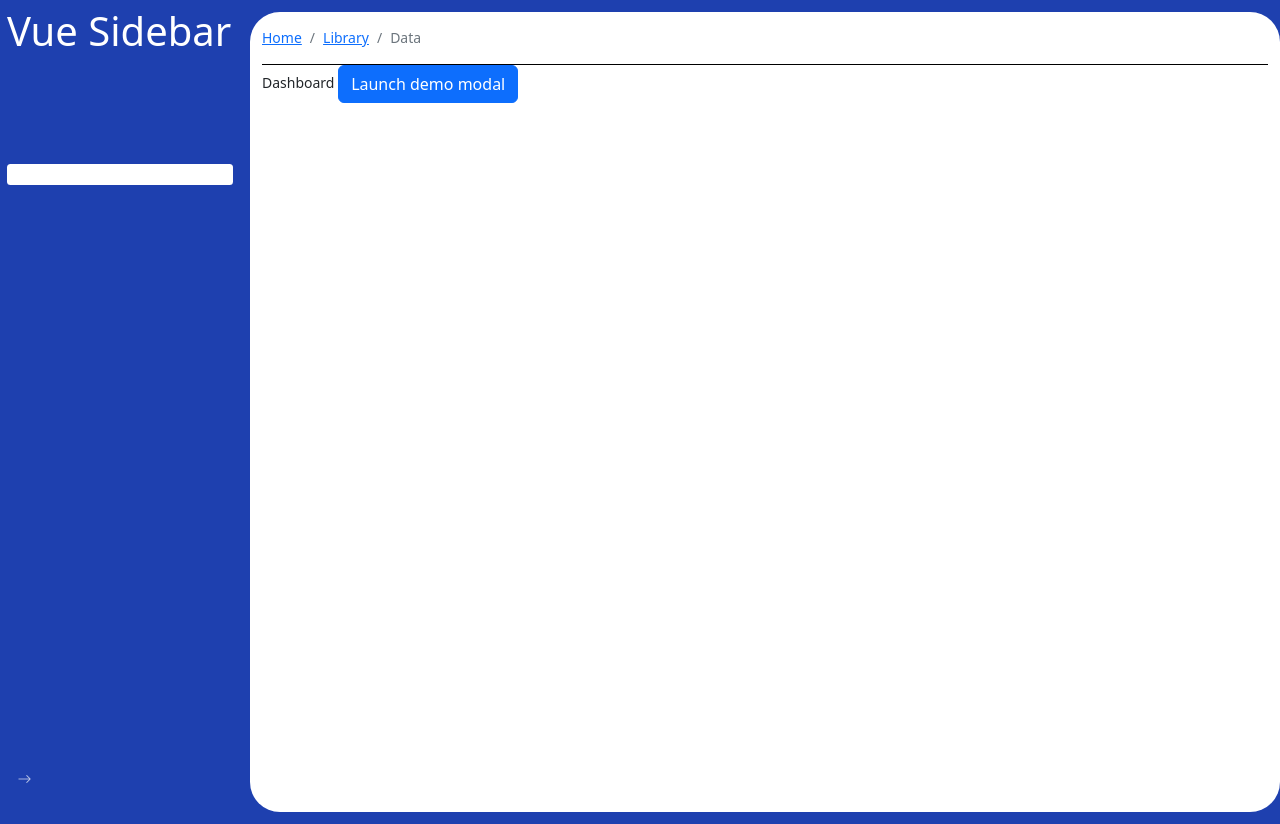
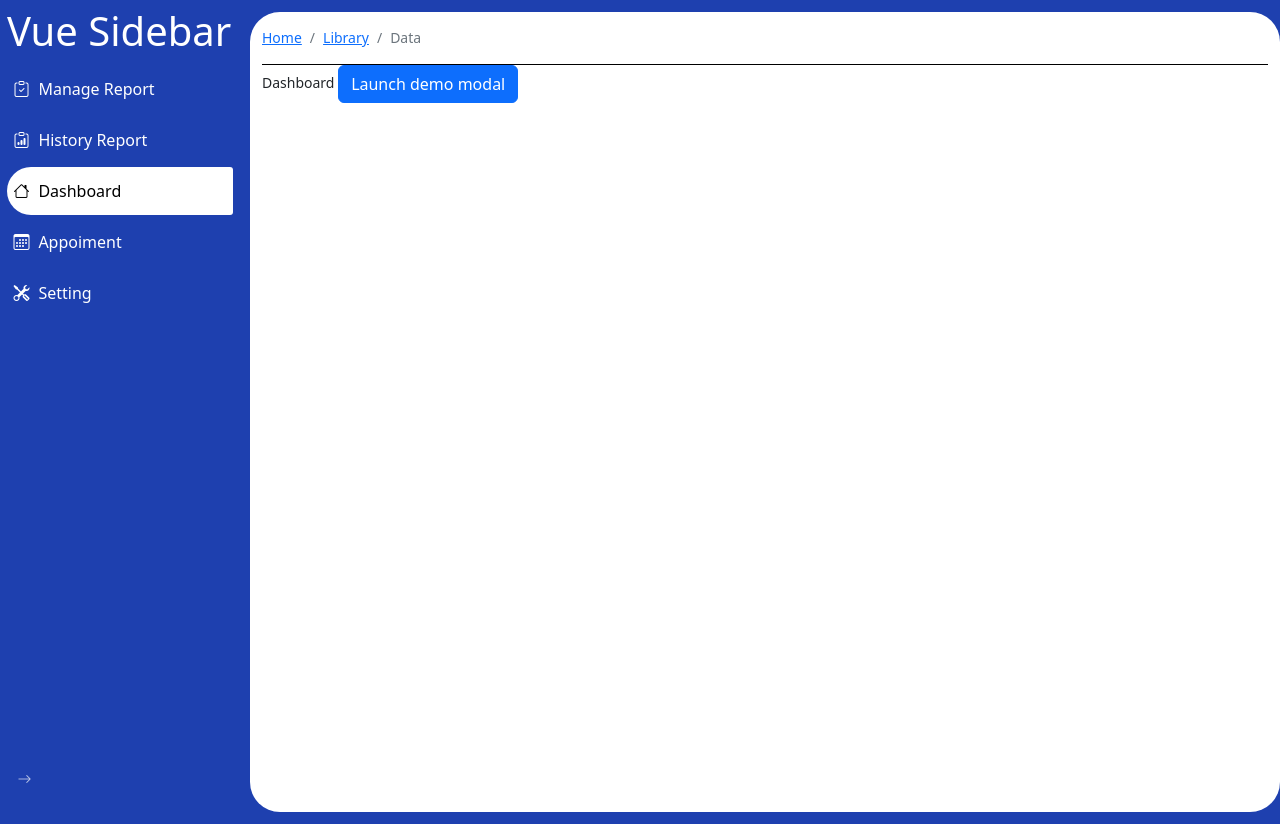
Before and after one commit to dtrinh772/Beauty_Admin, a Vue app: page /dashboard in a window 1280 px wide. Built offline with nearby package versions, Linux system fonts and the light colour scheme.

Commit message:
sidebar name

```diff
--- a/src/assets/main.css
+++ b/src/assets/main.css
@@ -42,7 +42,6 @@ a,
   min-width: 0px;
   flex: 1 1 0%;
   --tw-bg-opacity: 1;
-  /* background-color: rgb(var(--color-slate-100) / var(--tw-bg-opacity)); */
   padding-bottom: 2.5rem;
   background-color: white;
   margin-left: 250px
--- a/src/layout/Layout.vue
+++ b/src/layout/Layout.vue
@@ -1,8 +1,10 @@
 <template>
   <div class="container-fluid main-vdit">
-    <div class="row flex-nowrap">
-      <Sidebar />
-      <div class="col py-3 app-main">
+    <div class="row flex">
+      <div>
+        <Sidebar />
+      </div>
+      <div class="py-3 app-main">
         <Breadcrumb />
         <AppMain />
       </div>
--- a/src/layout/components/Sidebar/Sidebar.vue
+++ b/src/layout/components/Sidebar/Sidebar.vue
@@ -6,7 +6,7 @@
       </span>
       <span v-else>Vue Sidebar</span>
     </h1>
-    <SidebarItem v-for="route in hasChild" :to="route.path" :item="route.name" />
+    <SidebarItem v-for="route in hasChild" :to="route.path" :item="route.name" :icon="route.icon" />
     <span class="collapse-icon" :class="{ 'rotate-180': collapsed }" @click="toggleSidebar">
       <i class="bi bi-arrow-right" />
     </span>
@@ -57,9 +57,6 @@ export default defineComponent({
   display: flex;
   flex-direction: column;
 }
-.sidebar h1 {
-  height: 2.5em;
-}
 .collapse-icon {
   position: absolute;
   bottom: 0;
--- a/src/layout/components/Sidebar/SidebarItem.vue
+++ b/src/layout/components/Sidebar/SidebarItem.vue
@@ -1,9 +1,9 @@
 <template>
-  <router-link v-if="routes" :to="to" class="link" :class="{ active: isActive }" :title="item">
+  <router-link v-if="routes" :to="to" class="link" :class="{ active: isActive }">
     <i class="icon" :class="icon" />
     <transition name="fade">
       <span v-if="!collapsed">
-        <slot />
+        {{ item }}
       </span>
     </transition>
   </router-link>
@@ -17,11 +17,12 @@ import { collapsed } from '../../../store/modules/state'
 export default defineComponent({
   props: {
     to: { type: String, required: true },
-    icon: { type: String, required: false },
+    icon: { required: false },
     item: { required: true }
   },
   setup(props) {
     const routes = ref(props.item)
+    console.log(props.icon)
     const route = useRoute()
     const isActive = computed(() => route.path === props.to)
     return { isActive, collapsed, routes }
@@ -44,11 +45,12 @@ export default defineComponent({
   cursor: pointer;
   position: relative;
   font-weight: 400;
+  font-size: initial;
   user-select: none;
   margin: 0.1em 0;
   padding: 0.4em;
-  border-radius: 0.25em;
-  height: 1.5em;
+  border-radius: 2em 0.25em 0.25em 2em;
+  height: 3em;
   color: white;
   text-decoration: none;
 }
@@ -62,6 +64,5 @@ export default defineComponent({
 .link .icon {
   flex-shrink: 0;
   width: 25px;
-  margin-right: 10px;
 }
 </style>
--- a/src/router/index.ts
+++ b/src/router/index.ts
@@ -26,7 +26,7 @@ const router = createRouter({
           name: 'Dashboard',
           meta: {
             title: 'Dashboard',
-            icon: 'bi-house'
+            icon: 'bi bi-house'
           }
         }
       ]
@@ -40,7 +40,8 @@ const router = createRouter({
           component: () => import('@/views/Appointment/Appointment.vue'),
           name: 'Appoiment',
           meta: {
-            title: 'Appointment'
+            title: 'Appointment',
+            icon: 'bi bi-calendar3'
           }
         }
       ]
@@ -54,7 +55,8 @@ const router = createRouter({
           component: () => import('@/views/Settings/AppSetting.vue'),
           name: 'Setting',
           meta: {
-            title: 'Setting'
+            title: 'Setting',
+            icon: 'bi-tools'
           }
         }
       ]
@@ -62,13 +64,19 @@ const router = createRouter({
     {
       path: '/report',
       component: Layout,
+      redirect: '/report/manage',
+      meta: {
+        title: 'Report',
+        icon: 'bi-card-list'
+      },
       children: [
         {
           path: 'manage',
           component: () => import('@/views/Report/Reports.vue'),
           name: 'Manage Report',
           meta: {
-            title: 'Manage Report'
+            title: 'Manage Report',
+            icon: 'bi-clipboard-check'
           }
         },
         {
@@ -76,7 +84,8 @@ const router = createRouter({
           component: () => import('@/views/Report/ReportsHistory.vue'),
           name: 'History Report',
           meta: {
-            title: 'History Report'
+            title: 'History Report',
+            icon: 'bi-clipboard-data'
           }
         }
       ]
--- a/src/store/modules/state.ts
+++ b/src/store/modules/state.ts
@@ -4,5 +4,5 @@ export const collapsed = ref(false)
 export const toggleSidebar = () => (collapsed.value = !collapsed.value)
 
 export const SIDEBAR_WIDTH = 240
-export const SIDEBAR_WIDTH_COLLAPSED = 38
+export const SIDEBAR_WIDTH_COLLAPSED = 65
 export const sidebarWidth = computed(() => `${collapsed.value ? SIDEBAR_WIDTH_COLLAPSED : SIDEBAR_WIDTH}px`)
```
